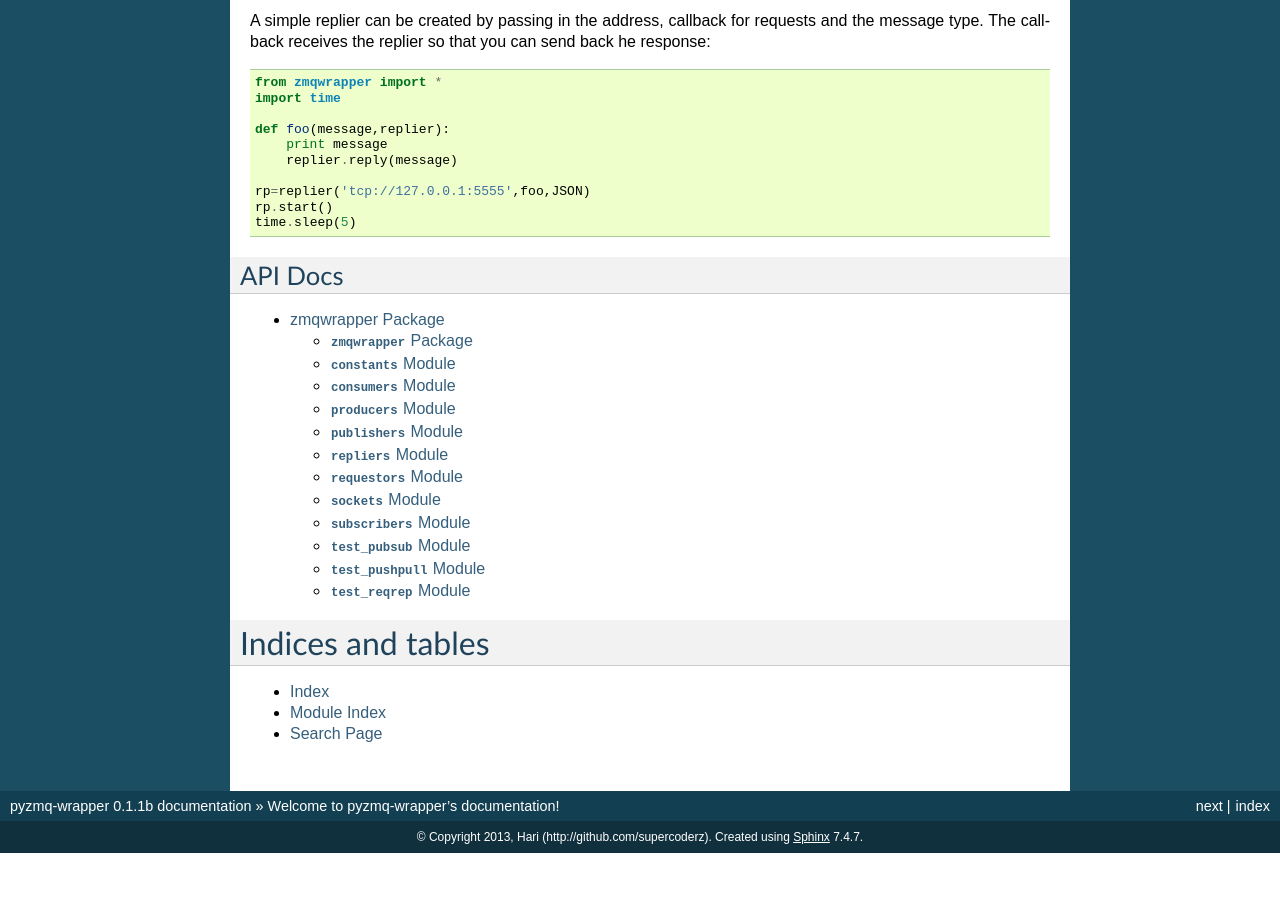
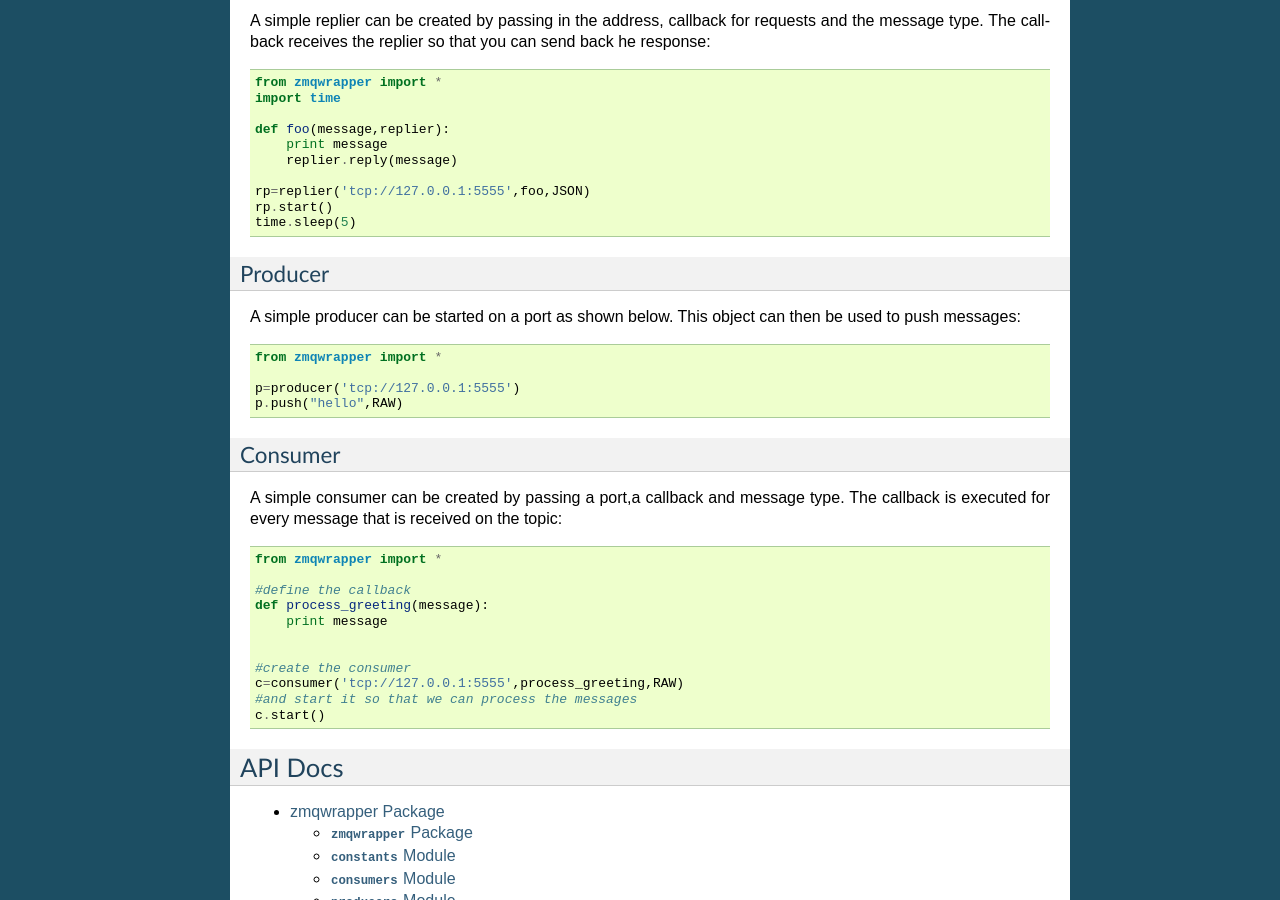
Before and after one commit to supercoderz/pyzmq-wrapper, a Sphinx documentation site: the page built from docs/index.rst, in a window 1280 px wide and 900 px high, scrolled down 1404 px. Built offline with Sphinx 7.4.7, drawn with Linux system fonts in a browser that asks for light colours; before the commit the page ends 2257 px from its top, so only the background shows below that; some of the changed text lies outside the part shown.

Commit message:
updated index.rst with push pull

```diff
--- a/docs/index.rst
+++ b/docs/index.rst
@@ -52,7 +52,7 @@
 Subscriber
 ~~~~~~~~~~
 
-A simple subscriber can be created by passing a port, a list of topics and a single callback. The callback is executed
+A simple subscriber can be created by passing a port, a list of topics, a callback and message type. The callback is executed
 for every message that is received on the topic::
 
 
@@ -104,6 +104,39 @@
     time.sleep(5)
 
 
+Producer
+~~~~~~~~~
+
+A simple producer can be started on a port as shown below. This object can then be used to push
+messages::
+
+    from zmqwrapper import *
+
+    p=producer('tcp://127.0.0.1:5555')
+    p.push("hello",RAW)
+
+
+Consumer
+~~~~~~~~~~
+
+A simple consumer can be created by passing a port,a callback and message type. The callback is executed
+for every message that is received on the topic::
+
+
+    from zmqwrapper import *
+
+    #define the callback
+    def process_greeting(message):
+        print message
+
+
+    #create the consumer
+    c=consumer('tcp://127.0.0.1:5555',process_greeting,RAW)
+    #and start it so that we can process the messages
+    c.start()
+
+
+
 API Docs
 --------
 
```
